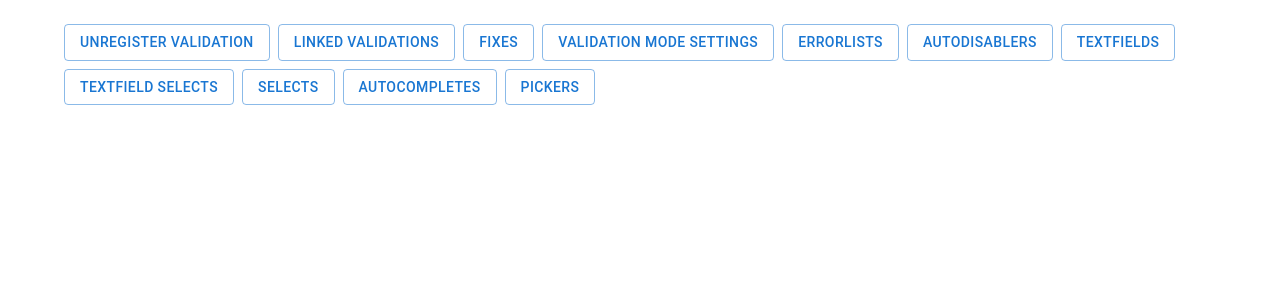
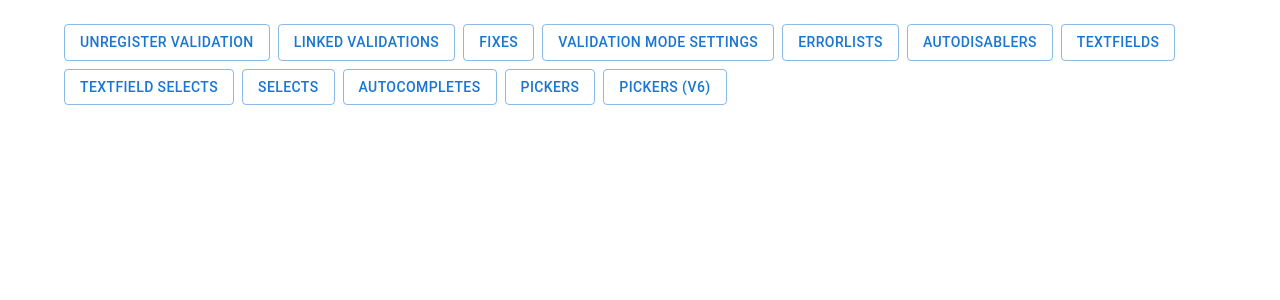
Before and after one commit to kbrueckner/mui-validate, a React (Create React App) app in the folder playground/: page / in a window 1280 px wide. Shown: the top 300 px of the page. Built offline with nearby package versions, Linux system fonts and the light colour scheme; what test-locator would draw is missing.

Commit message:
ensured support for v6 picker

```diff
--- a/playground/src/App.tsx
+++ b/playground/src/App.tsx
@@ -12,8 +12,7 @@ import Selects from './v5/selects';
 import Autocompletes from './v5/autocompletes';
 import Pickers from './v5/pickers';
 import PickersV6 from './v6/pickers';
-import V5 from "./v5";
-import V6 from "./v6";
+import Layout from "./layout";
 
 const App = () => {
     return <ThemeProvider theme={createTheme()}>
@@ -23,7 +22,7 @@ const App = () => {
                 createBrowserRouter(
                 createRoutesFromElements(
                     <>
-                        <Route path="/" element={<V5 />}>
+                        <Route path="/" element={<Layout />}>
                             <Route path="unregister-validation" element={<UnregisterValidation />} />
                             <Route path="linked-validations" element={<LinkedValidations />} />
                             <Route path="fixes" element={<Fixes />} />
@@ -36,7 +35,7 @@ const App = () => {
                             <Route path="autocompletes" element={<Autocompletes />} />
                             <Route path="pickers" element={<Pickers />} />
                         </Route>
-                        <Route path="v6" element={<V6 />}>
+                        <Route path="v6" element={<Layout />}>
                             <Route path="pickers" element={<PickersV6 />} />
                         </Route>
                     </>
--- /dev/null
+++ b/playground/src/layout/Layout.tsx
@@ -0,0 +1,13 @@
+import { Box } from "@mui/material";
+import { Outlet } from 'react-router-dom';
+import Nav from "./nav";
+
+const Layout = () => <>
+    <Nav />
+    <Box mt={5}>
+        <Outlet />
+    </Box>
+</>;
+
+Layout.displayName = 'Layout';
+export default Layout;
--- /dev/null
+++ b/playground/src/layout/index.ts
@@ -0,0 +1,3 @@
+import Layout from './Layout';
+
+export default Layout;
--- /dev/null
+++ b/playground/src/layout/nav/Nav.tsx
@@ -0,0 +1,34 @@
+import { Grid, Button } from "@mui/material";
+import { NavLink, useLocation } from "react-router-dom";
+
+const NAV_CONFIG = [
+    { link: '/unregister-validation', text: 'Unregister Validation' },
+    { link: '/linked-validations', text: 'Linked Validations' },
+    { link: '/fixes', text: 'Fixes' },
+    { link: '/validation-mode-settings', text: 'Validation Mode Settings' },
+    { link: '/errorlists', text: 'Errorlists' },
+    { link: '/autodisablers', text: 'Autodisablers' },
+    { link: '/textfields', text: 'Textfields' },
+    { link: '/textfield-selects', text: 'Textfield Selects' },
+    { link: '/selects', text: 'Selects' },
+    { link: '/autocompletes', text: 'Autocompletes' },
+    { link: '/pickers', text: 'Pickers' },
+    { link: '/v6/pickers', text: 'Pickers (V6)' },
+];
+
+const Nav = () => {
+    const { pathname } = useLocation();
+
+    const createLink = (link: string, text: string) => <Grid item key={link}>
+        <NavLink to={link}>
+            <Button variant={link === pathname ? 'contained' : "outlined"}>{ text }</Button>
+        </NavLink>
+    </Grid>;
+
+    return <Grid container spacing={1} mt={2}>
+        { NAV_CONFIG.map((linkElem) => createLink(linkElem.link, linkElem.text)) }
+    </Grid>;
+};
+
+Nav.displayText = 'Nav';
+export default Nav;
--- /dev/null
+++ b/playground/src/layout/nav/index.ts
@@ -0,0 +1,3 @@
+import Nav from './Nav';
+
+export default Nav;
--- a/playground/src/v5/index.tsx
+++ /dev/null
@@ -1,28 +0,0 @@
-import { Button, Box, Grid } from '@mui/material';
-import { NavLink, Outlet } from 'react-router-dom';
-
-const V5 = () => {
-    return (
-        <>
-            <Grid container spacing={1} mt={2}>
-                <Grid item><NavLink to="/unregister-validation"><Button variant="outlined">Unregister Validation</Button></NavLink></Grid>
-                <Grid item><NavLink to="/linked-validations"><Button variant="outlined">Linked Validations</Button></NavLink></Grid>
-                <Grid item><NavLink to="/fixes"><Button variant="outlined">Fixes</Button></NavLink></Grid>
-                <Grid item><NavLink to="/validation-mode-settings"><Button variant="outlined">Validation Mode Settings</Button></NavLink></Grid>
-                <Grid item><NavLink to="/errorlists"><Button variant="outlined">Errorlists</Button></NavLink></Grid>
-                <Grid item><NavLink to="/autodisablers"><Button variant="outlined">Autodisablers</Button></NavLink></Grid>
-                <Grid item><NavLink to="/textfields"><Button variant="outlined">Textfields</Button></NavLink></Grid>
-                <Grid item><NavLink to="/textfield-selects"><Button variant="outlined">Textfield Selects</Button></NavLink></Grid>
-                <Grid item><NavLink to="/selects"><Button variant="outlined">Selects</Button></NavLink></Grid>
-                <Grid item><NavLink to="/autocompletes"><Button variant="outlined">Autocompletes</Button></NavLink></Grid>
-                <Grid item><NavLink to="/pickers"><Button variant="outlined">Pickers</Button></NavLink></Grid>
-            </Grid>
-            <Box mt={5}>
-                <Outlet />
-            </Box>
-        </>
-    );
-};
-
-V5.displayName = 'V5';
-export default V5;
--- a/playground/src/v6/index.tsx
+++ /dev/null
@@ -1,18 +0,0 @@
-import { Button, Box, Grid } from '@mui/material';
-import { NavLink, Outlet } from 'react-router-dom';
-
-const V5 = () => {
-    return (
-        <>
-            <Grid container spacing={1} mt={2}>
-                <Grid item><NavLink to="/v6/pickers"><Button variant="outlined">Pickers</Button></NavLink></Grid>
-            </Grid>
-            <Box mt={5}>
-                <Outlet />
-            </Box>
-        </>
-    );
-};
-
-V5.displayName = 'V5';
-export default V5;
--- a/playground/src/v6/pickers/Pickers.tsx
+++ b/playground/src/v6/pickers/Pickers.tsx
@@ -31,7 +31,7 @@ const Pickers = () => {
 
     return <LocalizationProvider dateAdapter={AdapterDateFns}>
         <Box>
-            <Typography variant="h5">Pickers</Typography>
+            <Typography variant="h5">Pickers (V6)</Typography>
             <Grid container spacing={1}>
                 <Grid item xs={6}>
                     <ValidationGroup>
@@ -41,16 +41,17 @@ const Pickers = () => {
                             </Box>
                             <Grid container spacing={1}>
                                 <Grid item xs={12}>
-                                    {/* <Validate name="DatePicker required" required id={PICKER_REQUIRED} initialValidation="noisy"> */}
+                                    <Validate name="DatePicker required" required id={PICKER_REQUIRED} initialValidation="noisy">
                                         <DatePicker
-                                            // inputFormat="dd.MM.yyyy"
-                                            // mask="__.__.____"
+                                            format="dd.MM.yyyy"
                                             label={'Valid to'}
                                             value={dateRequired}
                                             onChange={handleDateRequiredChange}
-                                            // renderInput={(params: any) => <TextField {...params} id={PICKER_REQUIRED_INPUT} />}
+                                            slotProps={{
+                                                field: { id: PICKER_REQUIRED_INPUT }
+                                            }}
                                         />
-                                    {/* </Validate> */}
+                                    </Validate>
                                 </Grid>
                             </Grid>
                         </Box>
@@ -62,16 +63,17 @@ const Pickers = () => {
                             </Box>
                             <Grid container spacing={1}>
                                 <Grid item xs={12}>
-                                    {/* <Validate name="DatePicker unique" unique={['2021-11-10T23:00:00.000Z']} id={PICKER_UNIQUE} initialValidation="noisy"> */}
+                                    <Validate name="DatePicker unique" unique={['2021-11-10T23:00:00.000Z']} id={PICKER_UNIQUE} initialValidation="noisy">
                                         <DatePicker
-                                            // inputFormat="dd.MM.yyyy"
-                                            // mask="__.__.____"
+                                            format="dd.MM.yyyy"
                                             label={'Valid to'}
                                             value={dateUnique}
                                             onChange={handleDateUniqueChange}
-                                            // renderInput={(params: any) => <TextField {...params} id={PICKER_UNIQUE_INPUT} />}
+                                            slotProps={{
+                                                field: { id: PICKER_UNIQUE_INPUT }
+                                            }}
                                         />
-                                    {/* </Validate> */}
+                                    </Validate>
                                 </Grid>
                             </Grid>
                         </Box>
@@ -85,16 +87,17 @@ const Pickers = () => {
                             </Box>
                             <Grid container spacing={1}>
                                 <Grid item xs={12}>
-                                    {/* <Validate name="DatePicker reegex" regex={/2020-11-10T23:00:00\.000Z/} id={PICKER_REGEX} initialValidation="noisy"> */}
+                                    <Validate name="DatePicker reegex" regex={/2020-11-10T23:00:00\.000Z/} id={PICKER_REGEX} initialValidation="noisy">
                                         <DatePicker
-                                            // inputFormat="dd.MM.yyyy"
-                                            // mask="__.__.____"
+                                            format="dd.MM.yyyy"
                                             label={'Valid to'}
                                             value={dateRegex}
                                             onChange={handleDateRegexChange}
-                                            // renderInput={(params: any) => <TextField {...params} id={PICKER_REGEX_INPUT} />}
+                                            slotProps={{
+                                                field: { id: PICKER_REGEX_INPUT }
+                                            }}
                                         />
-                                    {/* </Validate> */}
+                                    </Validate>
                                 </Grid>
                             </Grid>
                         </Box>
@@ -106,16 +109,17 @@ const Pickers = () => {
                             </Box>
                             <Grid container spacing={1}>
                                 <Grid item xs={12}>
-                                    {/* <Validate name="DatePicker custom" custom={[(value: string) => value === '2020-11-10T23:00:00.000Z', 'failed']} id={PICKER_CUSTOM} initialValidation="noisy"> */}
+                                    <Validate name="DatePicker custom" custom={[(value: string) => value === '2020-11-10T23:00:00.000Z', 'failed']} id={PICKER_CUSTOM} initialValidation="noisy">
                                         <DatePicker
-                                            // inputFormat="dd.MM.yyyy"
-                                            // mask="__.__.____"
+                                            format="dd.MM.yyyy"
                                             label={'Valid to'}
                                             value={dateCustom}
                                             onChange={handleDateCustomChange}
-                                            // renderInput={(params: any) => <TextField {...params} id={PICKER_CUSTOM_INPUT} />}
+                                            slotProps={{
+                                                field: { id: PICKER_CUSTOM_INPUT }
+                                            }}
                                         />
-                                    {/* </Validate> */}
+                                    </Validate>
                                 </Grid>
                             </Grid>
                         </Box>
```
Also changed, not shown: 2 other files (tests, documents, lock files or other folders).
